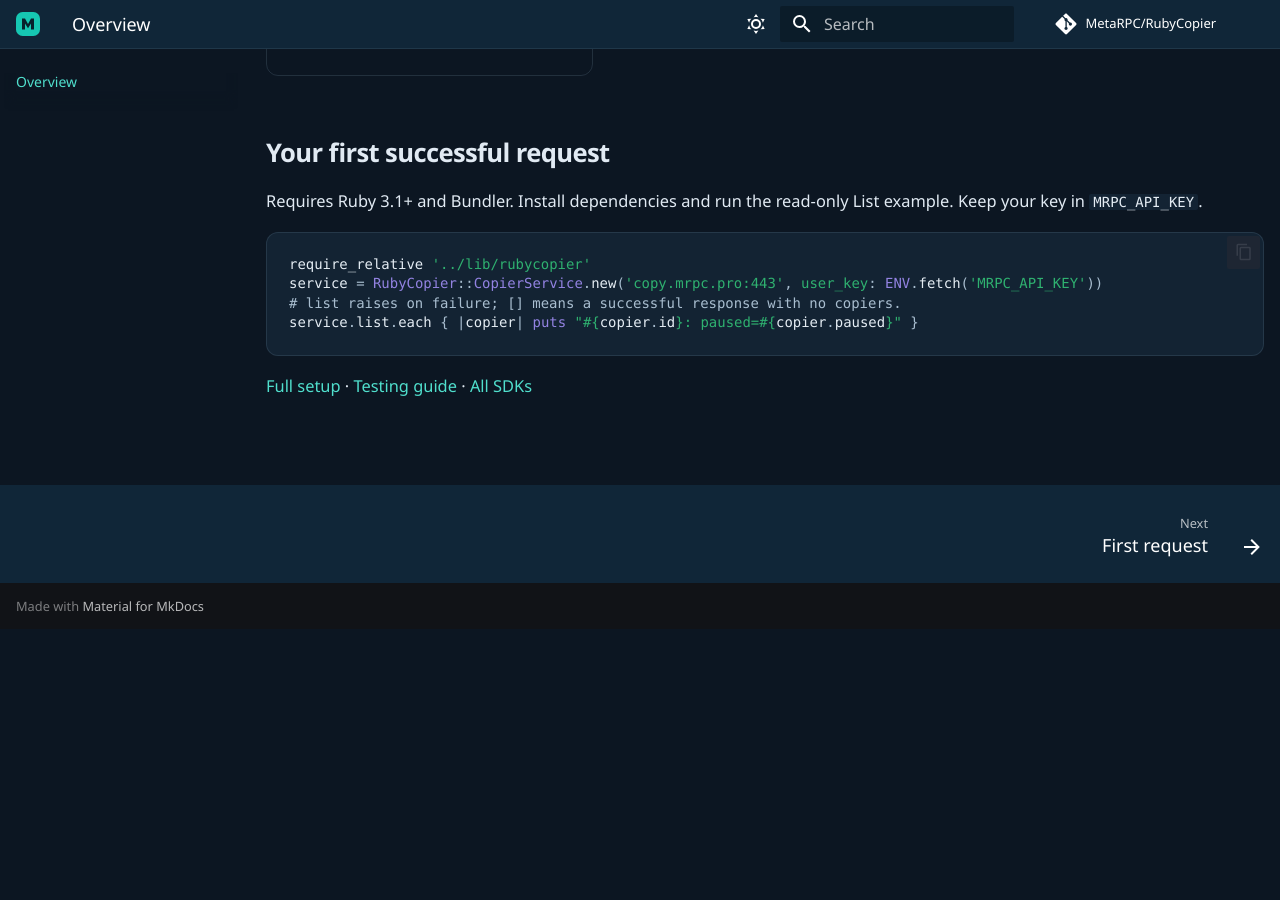
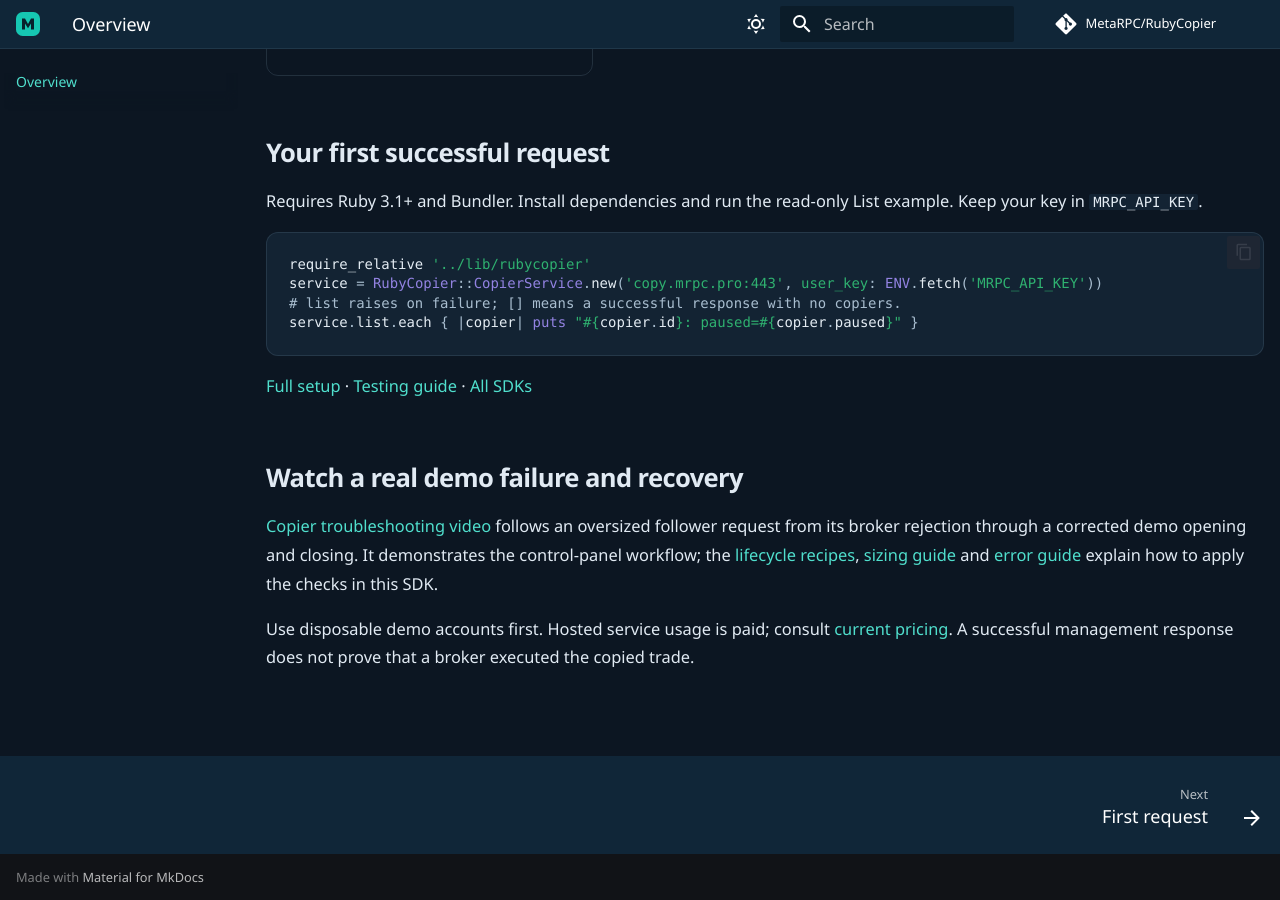
Before and after one commit to MetaRPC/RubyCopier, an MkDocs documentation site: the page built from docs/index.md, in a window 1280 px wide and 900 px high, scrolled down 982 px. Built offline with MkDocs 1.6.1 and Material for MkDocs 9.7.7, drawn with Linux system fonts in a browser that asks for light colours; comment, search, counter and statistics services are not loaded; before the commit the page ends 1611 px from its top, so only the background shows below that.

Commit message:
Connect SDK quickstarts with demo tutorials and troubleshooting

````diff
--- a/docs/index.md
+++ b/docs/index.md
@@ -44,3 +44,9 @@
 ```
 
 [Full setup](quickstart.md) · [Testing guide](testing.md) · [All SDKs](sdks.md)
+
+## Watch a real demo failure and recovery
+
+[Copier troubleshooting video](https://mrpc.pro/tutorials/console/copier-troubleshooting) follows an oversized follower request from its broker rejection through a corrected demo opening and closing. It demonstrates the control-panel workflow; the [lifecycle recipes](recipes.md), [sizing guide](sizing.md) and [error guide](troubleshooting.md) explain how to apply the checks in this SDK.
+
+Use disposable demo accounts first. Hosted service usage is paid; consult [current pricing](https://mrpc.pro/#pricing). A successful management response does not prove that a broker executed the copied trade.
````
Also changed, not shown: README.md (+8 -0 lines).
